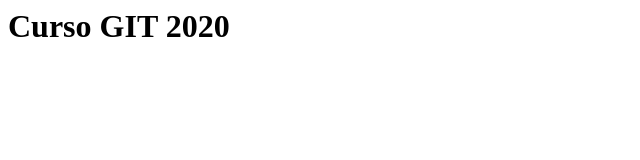
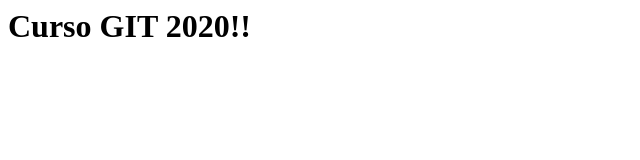
Before and after one commit to legeannd/gama-no-github, a plain HTML site: page index.html in a window 1280 px wide. Shown: the full height of the page, 0-640 px from the left. Drawn offline with Linux system fonts and the light colour scheme.

Commit message:
novo update do arquivo index.html

```diff
--- a/index.html
+++ b/index.html
@@ -1,5 +1,5 @@
 <html>
   <body>
-    <h1>Curso GIT 2020</h1>
+    <h1>Curso GIT 2020!!</h1>
   </body>
 </html>
```
